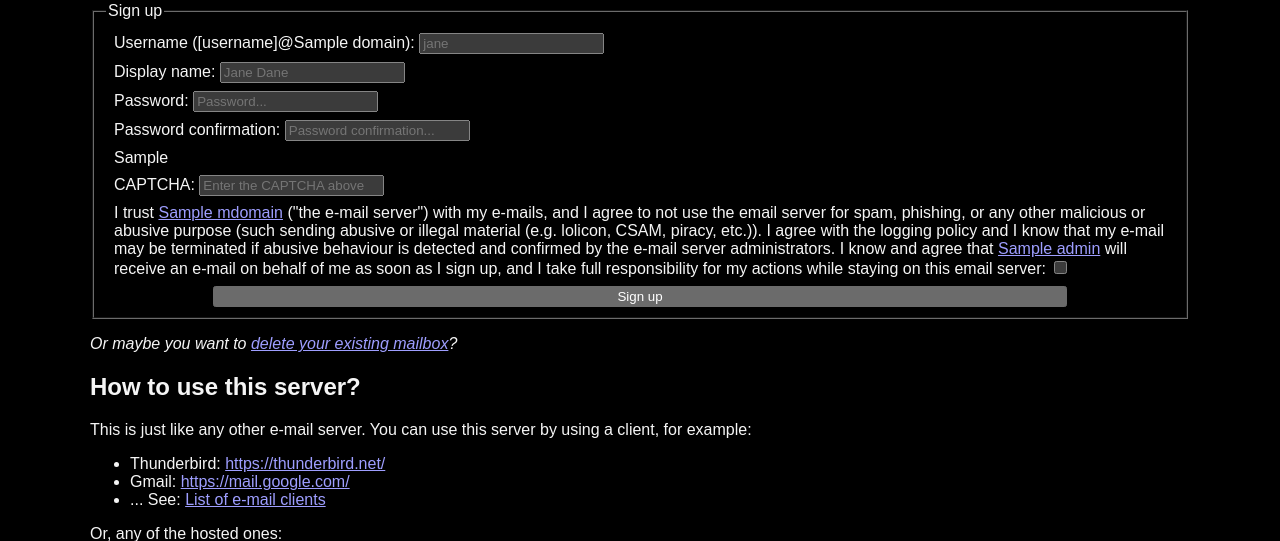
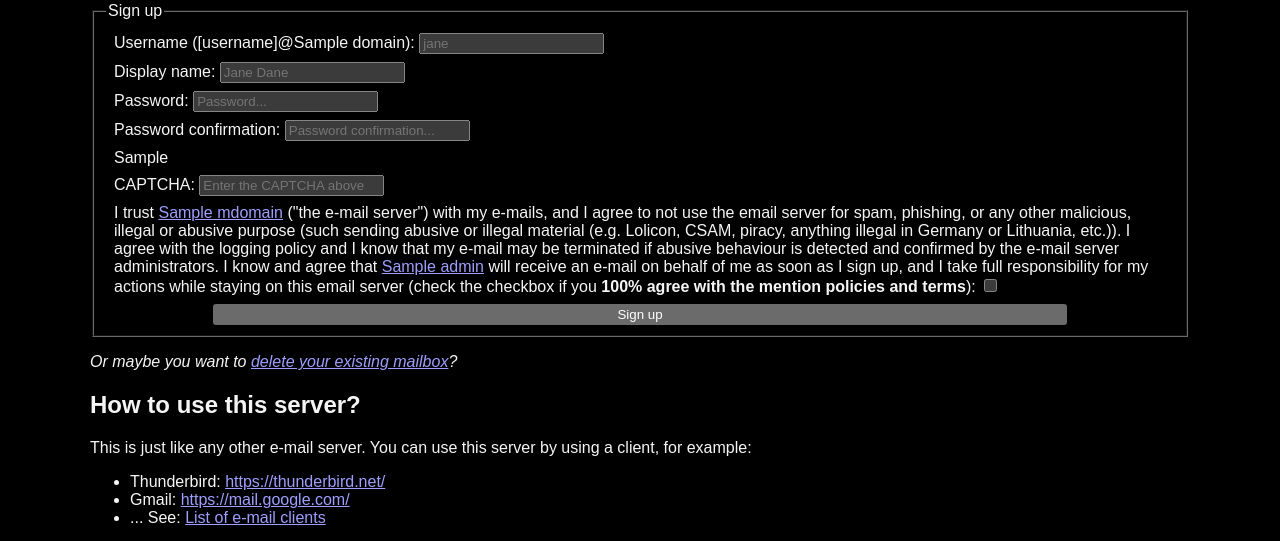
Before and after one commit to ari-lt/mail.ari.lt, a Flask app: template signup/templates/index.j2 in a window 1280 px wide. Shown: the part 372-913 px from the top of the page. Run offline with Flask 3, Linux system fonts and the light colour scheme; the template is opened without the code that fills it: most values are stand-ins (such as "Sample title", 1, 10 or a date in 2020); parts of the project's set-up code (start-up, migrations or seed data) failed here and were passed over.

Commit message:
make legality clear
Signed-off-by: Ari Archer <ari@ari.lt>

```diff
--- a/signup/templates/index.j2
+++ b/signup/templates/index.j2
@@ -41,8 +41,7 @@
 
         <div class="form-group">
             <label for="name">Display name:</label>
-            <input required type="text" id="name" name="name" placeholder="Jane Dane" />
-        </div>
+            <input required type="text" id="name" name="name" placeholder="Jane Dane" /> </div>
 
         <div class="form-group">
             <label for="password">Password:</label>
@@ -62,7 +61,7 @@
         </div>
 
         <div class="form-group">
-            <label for="terms">I trust <a href="https://{{ mdomain | escape }}/">{{ mdomain | escape }}</a> ("the e-mail server") with my e-mails, and I agree to not use the email server for spam, phishing, or any other malicious or abusive purpose (such sending abusive or illegal material (e.g. lolicon, CSAM, piracy, etc.)). I agree with the logging policy and I know that my e-mail may be terminated if abusive behaviour is detected and confirmed by the e-mail server administrators. I know and agree that <a href="mailto:{{ admin }}">{{ admin }}</a> will receive an e-mail on behalf of me as soon as I sign up, and I take full responsibility for my actions while staying on this email server:</label>
+            <label for="terms">I trust <a href="https://{{ mdomain | escape }}/">{{ mdomain | escape }}</a> ("the e-mail server") with my e-mails, and I agree to not use the email server for spam, phishing, or any other malicious, illegal or abusive purpose (such sending abusive or illegal material (e.g. Lolicon, CSAM, piracy, anything illegal in Germany or Lithuania, etc.)). I agree with the logging policy and I know that my e-mail may be terminated if abusive behaviour is detected and confirmed by the e-mail server administrators. I know and agree that <a href="mailto:{{ admin }}">{{ admin }}</a> will receive an e-mail on behalf of me as soon as I sign up, and I take full responsibility for my actions while staying on this email server (check the checkbox if you <b>100% agree with the mention policies and terms</b>):</label>
             <input required value="off" onclick="this.value=(this.value==='on'?'off':'on');this.checked=(this.value==='on')" type="checkbox" id="terms" name="terms" />
         </div>
 
```
